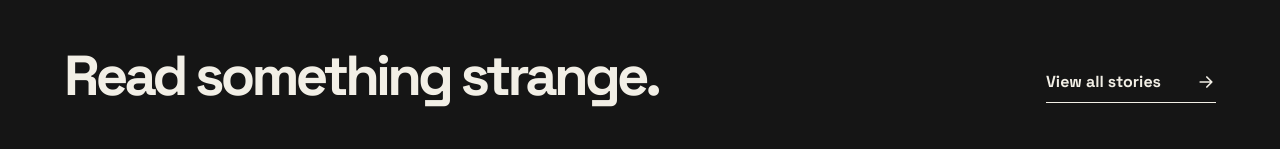
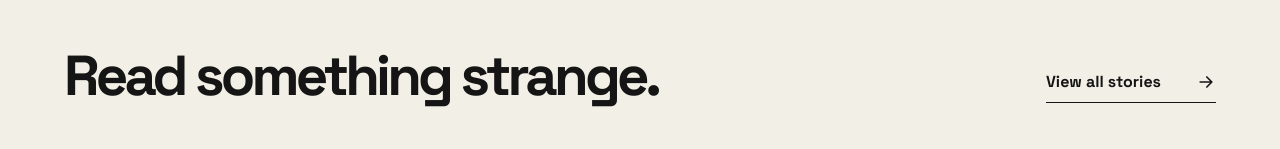
Before and after one commit to SuJianben/Brand-new-poster-redesign, a React (Vite) app: page / in a window 1280 px wide. Shown: the part 5015-5164 px from the top of the page. Built offline with nearby package versions, Linux system fonts and the light colour scheme; the HTML template or start-up script is replaced by a standard one.

Commit message:
Adjust journal section colors

```diff
--- a/src/index.css
+++ b/src/index.css
@@ -1421,8 +1421,8 @@ main {
 .journal-section {
   padding: 110px 5vw 125px;
   border-top: 2px solid var(--ink);
-  background: var(--ink);
-  color: var(--paper);
+  background: var(--paper);
+  color: var(--ink);
 }
 .journal-heading {
   margin-bottom: 48px;
@@ -1432,7 +1432,7 @@ main {
   gap: 30px;
 }
 .journal-heading .section-number {
-  color: var(--lime);
+  color: var(--purple);
 }
 .journal-heading h2 {
   max-width: 850px;
@@ -1443,7 +1443,7 @@ main {
 }
 .journal-heading > a {
   padding-bottom: 8px;
-  border-bottom: 1.5px solid var(--paper);
+  border-bottom: 1.5px solid var(--ink);
   display: flex;
   align-items: center;
   gap: 35px;
@@ -1462,7 +1462,7 @@ main {
   min-width: 0;
   padding: 16px;
   border: 2px solid #4e4e4e;
-  background: var(--paper);
+  background: #fff;
   color: var(--ink);
   display: flex;
   flex-direction: column;
@@ -1527,7 +1527,7 @@ main {
   transition: color 0.25s;
 }
 .journal-card h3 a:hover {
-  color: var(--lime);
+  color: var(--purple);
 }
 .journal-card > p {
   color: #69655e;
```
Also changed, not shown: assets/poster-home.css, 1 other file (tests, documents, lock files or other folders).
